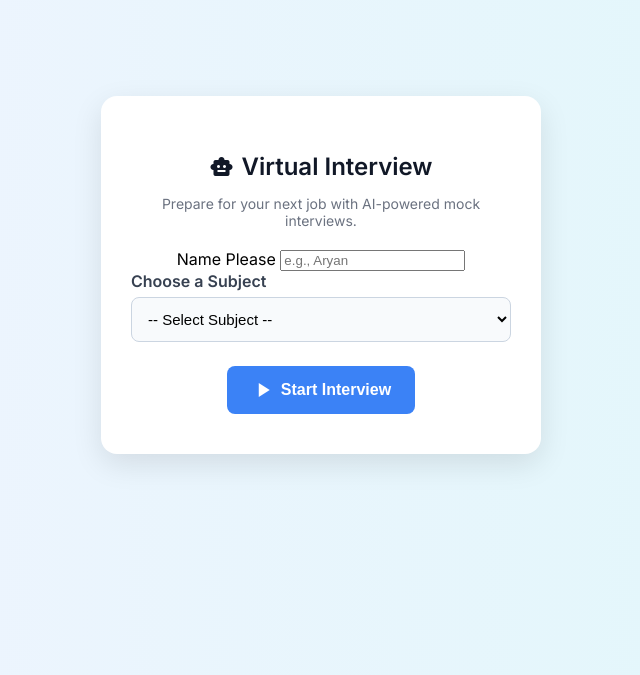
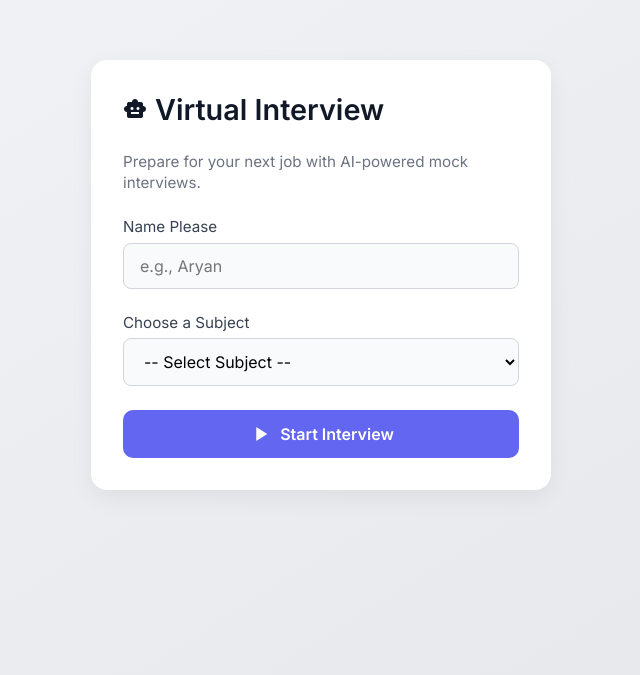
Before and after one commit to Nauser-Alam/Virtual_Interview, a plain HTML site: page index.html in a window 1280 px wide. Shown: the part 125-800 px from the top of the page, without its empty margins (319-959 px from the left). Drawn offline with Linux system fonts and the light colour scheme.

Commit message:
updated UI

```diff
--- a/style1.css
+++ b/style1.css
@@ -1,88 +1,108 @@
+* {
+  margin: 0;
+  padding: 0;
+  box-sizing: border-box;
+  font-family: 'Inter', sans-serif;
+}
+
 body {
-  margin: 0;
-  font-family: 'Inter', sans-serif;
-  background: linear-gradient(to right, #f0f4ff, #e0f7fa);
+  background: linear-gradient(to bottom right, #f3f4f6, #e5e7eb);
+  min-height: 100vh;
   display: flex;
   align-items: center;
   justify-content: center;
-  height: 100vh;
+  padding: 2rem;
 }
 
 .page-wrapper {
-  animation: fadeIn 0.6s ease-in-out;
+  width: 100%;
+  max-width: 460px;
 }
 
 .card {
-  background: white;
-  padding: 40px 30px;
+  background-color: #ffffff;
+  padding: 2rem;
   border-radius: 16px;
-  box-shadow: 0 10px 30px rgba(0, 0, 0, 0.1);
-  width: 380px;
-  text-align: center;
+  box-shadow: 0 8px 24px rgba(0, 0, 0, 0.06);
+  display: flex;
+  flex-direction: column;
+  gap: 1.5rem;
+  transition: all 0.3s ease;
 }
 
 .card h1 {
-  font-size: 24px;
-  margin-bottom: 8px;
+  font-size: 1.8rem;
+  font-weight: 600;
+  color: #111827;
+  display: flex;
+  align-items: center;
+  gap: 0.5rem;
+}
+
+.subheading {
+  font-size: 0.95rem;
+  color: #6b7280;
+  line-height: 1.4;
+}
+
+.input-group,
+.subject-group {
+  display: flex;
+  flex-direction: column;
+  gap: 0.4rem;
+}
+
+label {
+  font-weight: 500;
+  font-size: 0.95rem;
+  color: #374151;
+}
+
+input,
+select {
+  padding: 0.75rem 1rem;
+  border-radius: 8px;
+  border: 1px solid #d1d5db;
+  background-color: #f9fafb;
+  font-size: 1rem;
+  transition: border 0.2s ease;
+}
+
+input:focus,
+select:focus {
+  border-color: #6366f1;
+  outline: none;
+  background-color: #ffffff;
+}
+
+.start-btn {
   display: flex;
   align-items: center;
   justify-content: center;
-  gap: 8px;
-  color: #111827;
-}
-
-.subheading {
-  font-size: 14px;
-  color: #6b7280;
-  margin-bottom: 20px;
-}
-
-.subject-group label {
-  display: block;
-  margin-bottom: 6px;
+  gap: 0.5rem;
+  background-color: #6366f1;
+  color: #ffffff;
+  font-size: 1rem;
   font-weight: 600;
-  color: #374151;
-  text-align: left;
-}
-
-select {
-  width: 100%;
-  padding: 12px;
-  border: 1px solid #cbd5e1;
-  border-radius: 8px;
-  font-size: 15px;
-  background-color: #f8fafc;
-  margin-bottom: 24px;
+  padding: 0.75rem 1.25rem;
+  border: none;
+  border-radius: 10px;
   cursor: pointer;
-}
-
-.start-btn {
-  padding: 12px 24px;
-  background-color: #3b82f6;
-  color: white;
-  border: none;
-  border-radius: 8px;
-  font-weight: 600;
-  font-size: 16px;
-  display: inline-flex;
-  align-items: center;
-  gap: 6px;
-  cursor: pointer;
-  transition: background 0.2s ease-in-out;
+  transition: background-color 0.3s ease;
 }
 
 .start-btn:hover {
-  background-color: #2563eb;
+  background-color: #4f46e5;
 }
 
 .loading-spinner {
-  margin-top: 16px;
-  border: 4px solid #f3f3f3;
-  border-top: 4px solid #3b82f6;
+  width: 32px;
+  height: 32px;
+  border: 4px solid #e5e7eb;
+  border-top: 4px solid #6366f1;
   border-radius: 50%;
-  width: 30px;
-  height: 30px;
   animation: spin 1s linear infinite;
+  margin: 0 auto;
 }
 
 .hidden {
@@ -94,14 +114,3 @@ select {
     transform: rotate(360deg);
   }
 }
-
-@keyframes fadeIn {
-  from {
-    opacity: 0;
-    transform: scale(0.98);
-  }
-  to {
-    opacity: 1;
-    transform: scale(1);
-  }
-}
```
Also changed, not shown: interview.js (+14 -8 lines).
